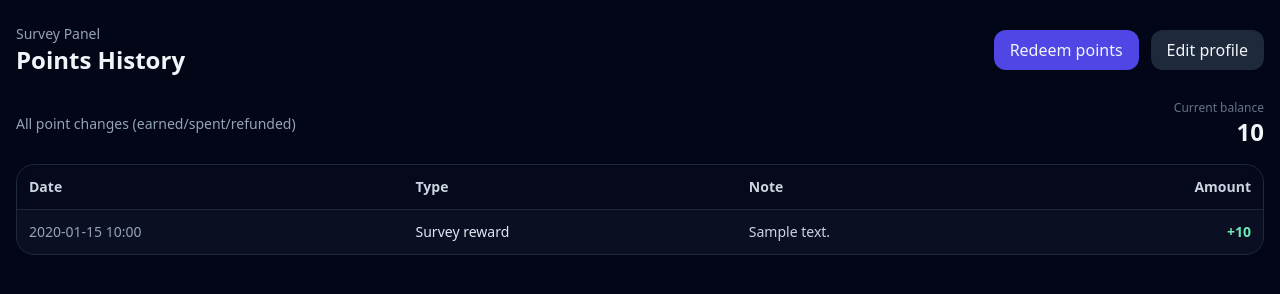
After one commit to bkocii/survey_panel, a Django app: page /ledger/points/ in a window 1280 px wide. The commit adds this page. Shown: the top 294 px of the page. Run offline with Django 4.2, Linux system fonts and the light colour scheme; a user stored in the database is signed in; tables that the repository leaves empty hold one stand-in row (values such as "Sample post"); parts of the project's set-up code (start-up, migrations or seed data) failed here and were passed over; some libraries are stand-ins or nearby versions.

Commit message:
created ledger app, all points transactions recorded

```diff
--- /dev/null
+++ b/ledger/apps.py
@@ -0,0 +1,6 @@
+from django.apps import AppConfig
+
+
+class LedgerConfig(AppConfig):
+    default_auto_field = 'django.db.models.BigAutoField'
+    name = 'ledger'
--- /dev/null
+++ b/ledger/models.py
@@ -0,0 +1,34 @@
+from django.conf import settings
+from django.db import models
+
+
+class PointsLedger(models.Model):
+    """
+    Immutable audit log of all point changes.
+    Positive amount = earned, negative amount = spent/refunded reversal depends on type.
+    """
+    TYPE_CHOICES = [
+        ("survey_reward", "Survey reward"),
+        ("redeem_spend", "Prize redemption spend"),
+        ("redeem_refund", "Prize redemption refund"),
+        ("admin_adjust", "Admin adjustment"),
+    ]
+
+    user = models.ForeignKey(settings.AUTH_USER_MODEL, on_delete=models.CASCADE, related_name="points_ledger")
+    amount = models.IntegerField()  # can be + or -
+    type = models.CharField(max_length=30, choices=TYPE_CHOICES)
+
+    # Optional links to objects that caused the change
+    survey_id = models.IntegerField(null=True, blank=True)
+    submission_id = models.IntegerField(null=True, blank=True)
+    redemption_id = models.IntegerField(null=True, blank=True)
+
+    note = models.CharField(max_length=255, blank=True)
+
+    created_at = models.DateTimeField(auto_now_add=True)
+
+    class Meta:
+        ordering = ["-created_at"]
+
+    def __str__(self):
+        return f"{self.user} {self.amount} ({self.type})"
--- /dev/null
+++ b/ledger/tests.py
@@ -0,0 +1,3 @@
+from django.test import TestCase
+
+# Create your tests here.
--- /dev/null
+++ b/ledger/urls.py
@@ -0,0 +1,8 @@
+from django.urls import path
+from . import views
+
+app_name = "ledger"
+
+urlpatterns = [
+    path("points/", views.points_history, name="points_history"),
+]
--- /dev/null
+++ b/ledger/views.py
@@ -0,0 +1,10 @@
+from django.contrib.auth.decorators import login_required
+from django.shortcuts import render
+from .models import PointsLedger
+
+
+@login_required
+def points_history(request):
+    entries = PointsLedger.objects.filter(user=request.user).order_by("-created_at")[:200]
+    balance = request.user.points
+    return render(request, "ledger/points_history.html", {"entries": entries, "balance": balance})
--- a/panel/settings.py
+++ b/panel/settings.py
@@ -37,6 +37,7 @@ INSTALLED_APPS = [
     'surveys',
     'rewards',
     'support',
+    'ledger',
     'django.contrib.admin',
     'django.contrib.auth',
     'django.contrib.contenttypes',
--- a/panel/urls.py
+++ b/panel/urls.py
@@ -33,6 +33,7 @@ urlpatterns = [
     path('users/', include('users.urls')),
     path("rewards/", include("rewards.urls")),
     path("support/", include("support.urls")),
+    path("ledger/", include("ledger.urls")),
 ] + static(settings.MEDIA_URL, document_root=settings.MEDIA_ROOT)
 urlpatterns += static(settings.STATIC_URL, document_root=settings.STATIC_ROOT)
 # Optional: only include in DEBUG mode
--- /dev/null
+++ b/templates/ledger/points_history.html
@@ -0,0 +1,42 @@
+{% extends "users/dashboard_base.html" %}
+{% block head_title %}Points History{% endblock %}
+{% block page_title %}Points History{% endblock %}
+
+{% block content %}
+<div class="flex items-center justify-between mb-4">
+  <div class="text-slate-400 text-sm">All point changes (earned/spent/refunded)</div>
+  <div class="text-right">
+    <div class="text-xs text-slate-500">Current balance</div>
+    <div class="text-2xl font-semibold">{{ balance }}</div>
+  </div>
+</div>
+
+<div class="card bg-slate-900/60 border border-slate-800 p-0 overflow-hidden">
+  <div class="overflow-x-auto">
+    <table class="w-full text-sm">
+      <thead class="bg-slate-950/60 text-slate-300">
+        <tr>
+          <th class="text-left p-3">Date</th>
+          <th class="text-left p-3">Type</th>
+          <th class="text-left p-3">Note</th>
+          <th class="text-right p-3">Amount</th>
+        </tr>
+      </thead>
+      <tbody>
+        {% for e in entries %}
+          <tr class="border-t border-slate-800">
+            <td class="p-3 text-slate-400">{{ e.created_at|date:"Y-m-d H:i" }}</td>
+            <td class="p-3 text-slate-200">{{ e.get_type_display }}</td>
+            <td class="p-3 text-slate-300">{{ e.note|default:"-" }}</td>
+            <td class="p-3 text-right font-semibold {% if e.amount < 0 %}text-red-300{% else %}text-emerald-300{% endif %}">
+              {% if e.amount > 0 %}+{% endif %}{{ e.amount }}
+            </td>
+          </tr>
+        {% empty %}
+          <tr><td class="p-4 text-slate-400" colspan="4">No entries yet.</td></tr>
+        {% endfor %}
+      </tbody>
+    </table>
+  </div>
+</div>
+{% endblock %}
--- a/templates/users/dashboard.html
+++ b/templates/users/dashboard.html
@@ -41,6 +41,10 @@
          href="{% url 'surveys:survey_list' %}">
         Survey list
       </a>
+        <a class="px-3 py-2 rounded-xl bg-slate-800 hover:bg-slate-700 text-sm transition"
+           href="{% url 'ledger:points_history' %}">
+          Points history
+        </a>
     </div>
   </div>
 
```
Also changed, not shown: ledger/admin.py (added, +10 -0 lines), rewards/admin.py (+8 -0 lines), rewards/views.py (+18 -1 lines), surveys/views.py (+9 -0 lines), ledger/__init__.py (added), media/prizes/course_image.png (added).
